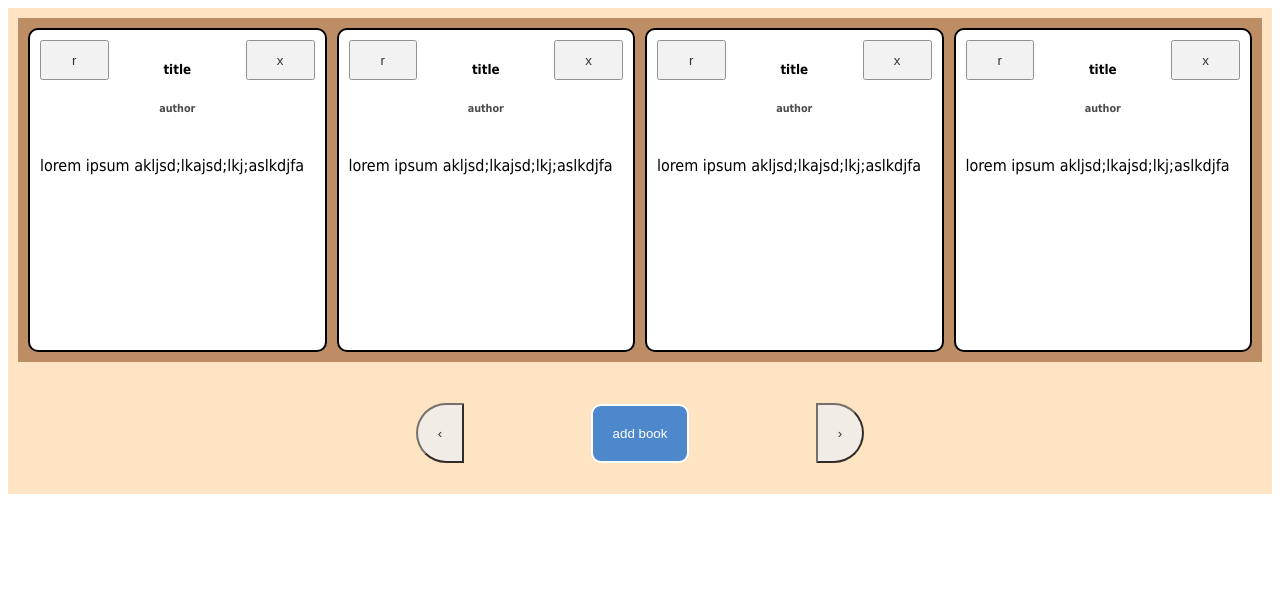
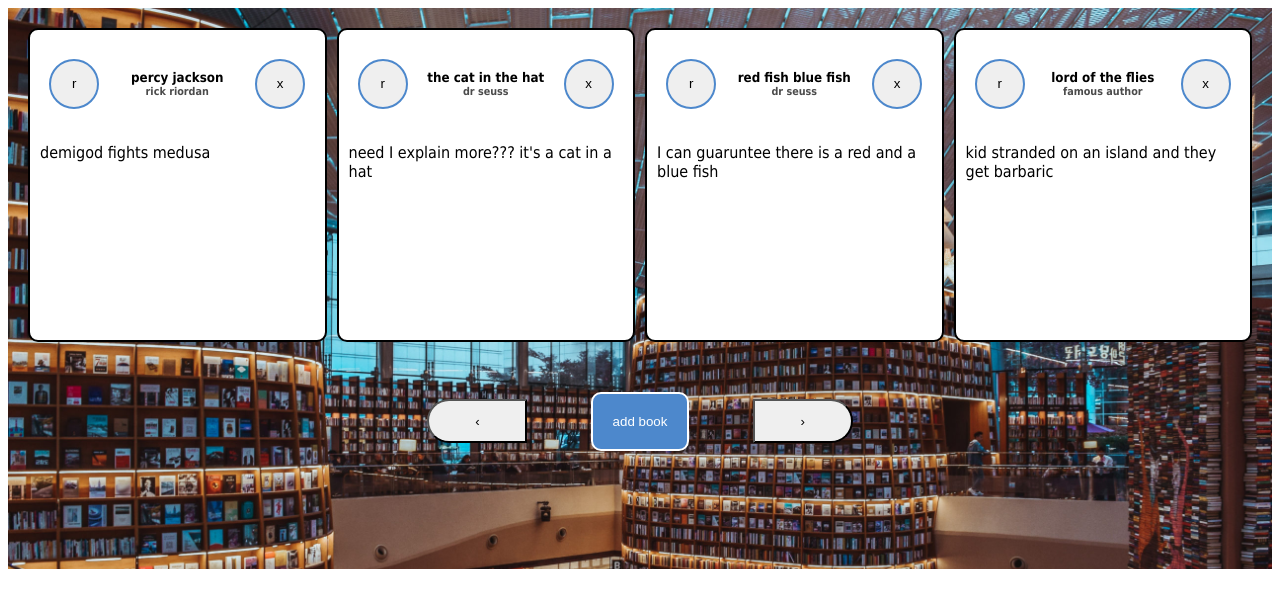
Before and after one commit to ryanjewik/library, a plain HTML site: page index.html in a window 1280 px wide. Drawn offline with Linux system fonts and the light colour scheme.

Commit message:
added book elements to book cards

```diff
--- a/index.html
+++ b/index.html
@@ -13,34 +13,33 @@
 
 </head>
 <body>
-    <script src="javascript.js"></script>
+
     <div id = "background">
-        <!--<img src = "images/library.jpg">-->
         <div id ="library">
             <div class = "book">
                 <div class = "card-head">
                     <button class = "read-btn">r</button>
                     <div class ="title-author">
-                        <h5>title</h5>
-                        <h6>author</h6>
+                        <h5 id = "b1-title">title</h5>
+                        <h6 id = "b1-author">author</h6>
                     </div>
                     <button class = "remove-btn">x</button>
                 </div>
                 <div class = "card-body">
-                    <p>lorem ipsum akljsd;lkajsd;lkj;aslkdjfa</p>
+                    <p id = "b1-synopsis">lorem ipsum akljsd;lkajsd;lkj;aslkdjfa</p>
                 </div>
             </div>
             <div class = "book">
                 <div class = "card-head">
                     <button class = "read-btn">r</button>
                     <div class ="title-author">
-                        <h5>title</h5>
-                        <h6>author</h6>
+                        <h5 id = "b2-title">title</h5>
+                        <h6 id = "b2-author">author</h6>
                     </div>
                     <button class = "remove-btn">x</button>
                 </div>
                 <div class = "card-body">
-                    <p>lorem ipsum akljsd;lkajsd;lkj;aslkdjfa</p>
+                    <p id = "b2-synopsis">lorem ipsum akljsd;lkajsd;lkj;aslkdjfa</p>
                 </div>
             </div>
 
@@ -48,34 +47,35 @@
                 <div class = "card-head">
                     <button class = "read-btn">r</button>
                     <div class ="title-author">
-                        <h5>title</h5>
-                        <h6>author</h6>
+                        <h5 id = "b3-title">title</h5>
+                        <h6 id = "b3-author">author</h6>
                     </div>
                     <button class = "remove-btn">x</button>
                 </div>
                 <div class = "card-body">
-                    <p>lorem ipsum akljsd;lkajsd;lkj;aslkdjfa</p>
+                    <p id = "b3-synopsis">lorem ipsum akljsd;lkajsd;lkj;aslkdjfa</p>
                 </div>
             </div>
             <div class = "book">
                 <div class = "card-head">
                     <button class = "read-btn">r</button>
                     <div class ="title-author">
-                        <h5>title</h5>
-                        <h6>author</h6>
+                        <h5 id = "b4-title">title</h5>
+                        <h6 id = "b4-author">author</h6>
                     </div>
                     <button class = "remove-btn">x</button>
                 </div>
                 <div class = "card-body">
-                    <p>lorem ipsum akljsd;lkajsd;lkj;aslkdjfa</p>
+                    <p id = "b4-synopsis">lorem ipsum akljsd;lkajsd;lkj;aslkdjfa</p>
                 </div>
             </div>
         </div>
         <div id = "ui">
-            <button class = "nav-btns" id = "left">&#8249</button>
-            <button id = "add-book-btn">add book</button>
-            <button class = "nav-btns" id = "right">&#8250</button>
+            <button class = "nav-btns" id = "left" onclick = "displayBooks(-4)">&#8249</button>
+            <button id = "add-book-btn" onclick = "addBookToLibrary()">add book</button>
+            <button class = "nav-btns" id = "right" onclick = "displayBooks(4)">&#8250</button>
         </div>
     </div>
+    <script src="javascript.js"></script>
 </body>
 </html>
--- a/javascript.js
+++ b/javascript.js
@@ -1,5 +1,7 @@
 const myLibrary = [];
 var librarySize = 0;
+const bookDisplay = [];
+currIdx = 0;
 
 //Book class
 class Book{
@@ -22,6 +24,18 @@ function populateLibrary(){
     myLibrary.push(book);
     var book = new Book("lord of the flies", "famous author", "kid stranded on an island and they get barbaric", 7897890789);
     myLibrary.push(book);
+    var book = new Book("book a", "me myself and I", "kyou ha gimu wo yasumimashita", 1236781234561);
+    myLibrary.push(book);
+    var book = new Book("book b", "nobody", "this is a javascript project that's taking too long", 7983218764324);
+    myLibrary.push(book);
+    var book = new Book("book c", "random", "hajimemashite hideo to moushimasu", 1234564561231);
+    myLibrary.push(book);
+    var book = new Book("book d", "on the come up", "test test test", 7899879873211);
+    myLibrary.push(book);
+    var book = new Book("book e", "kanye west", "uhhh what?", 7650984321231);
+    myLibrary.push(book);
+    console.log("library populated!");
+    librarySize = 9;
 }
 
 //adds book to library
@@ -91,25 +105,37 @@ function findBook(ISBNinput){
 }
 
 function displayBooks(idx){//chooses four books to display to the user
-    for (let i = 0; i < display.length; i++){
-        display.pop()
+    console.log("books being changed")
+    currIdx += idx;
+    for (let i = 0; i < bookDisplay.length; i++){
+        bookDisplay.pop()
     }
     if (librarySize >= 4){
         booksAdded = 0;
         while(booksAdded < 4){
-            display.push(myLibrary[idx]);
-            idx++;
-            if (idx >= librarySize){
-                idx = 0;
+            bookDisplay.push(myLibrary[currIdx]);
+            currIdx++;
+            if (currIdx >= librarySize){
+                currIdx = 0;
             }
             booksAdded++;
+            console.log("book added to display!")
         }
     }
+    for (let i = 1; i <= bookDisplay.length; i++){
+        let num = i -1;
+        document.getElementById("b"+ i +"-title").innerHTML = bookDisplay[num].title;
+        document.getElementById("b"+i+"-author").innerHTML = bookDisplay[num].author;
+        document.getElementById("b"+i+"-synopsis").innerHTML = bookDisplay[num].synopsis;
+    }
+    console.log("book display complete!")
 
 }
 
+
+
 populateLibrary();
-const display = [];
+displayBooks(0);
 
 
 //addBookToLibrary();
--- a/style.css
+++ b/style.css
@@ -1,16 +1,16 @@
-#background img{
-    height: 500px;
-    width: auto;
-}
+
 #background{
     background-color: bisque;
     display: grid;
-    grid-template-rows: 6fr 2fr;
+    grid-template-rows: 12fr 1fr 2fr 4fr;
+    background-image: url("images/library.jpg");
+    background-size: cover;
 }
 
 /*----------library----------*/
 #library{
-    background-color: rgb(189, 141, 102);
+    /*background-color: rgb(189, 141, 102);*/
+    grid-row: 1;
     display: grid;
     grid-template-columns: 3fr 3fr 3fr 3fr;
     margin: 10px;
@@ -24,39 +24,55 @@
     border-width: 2px;
     padding: 10px;
     display: grid;
-    grid-template-rows: 2fr 4fr;
+    grid-template-rows: 3fr 7fr;
 }
 
 /*----------card head----------*/
 .card-head{
     grid-row: 1;
+    align-items: center;
+    justify-content: center;
     display: grid;
     grid-template-columns: 1fr 2fr 1fr;
 }
 .title-author{
     grid-column: 2;
     text-align: center;
+
 }
 .title-author h6{
     opacity: .7;
+    margin: 0px;
+}
+.title-author h5{
+    padding: 0px;
+    margin: 0px;
 }
 .read-btn, .remove-btn{
-    height: 40%;
-    width: auto;
-    opacity: .8;
+    height: 50px;
+    width: 50px;
+    border-radius: 100px;
+    border-style: solid;
+    border-color: rgb(77, 136, 204);
+    display: flex;
+    justify-content: center;
+    align-items: center;
+    align-self: center;
+    justify-self: center;
+
 }
 /*----------ui----------*/
 #ui{
-    grid-row: 2;
+    grid-row: 3;
     display: flex;
     justify-content: center;
     align-items: center;
 }
 .nav-btns{
     height: 50%;
-    margin: auto 10%;
+    width: 100px;
+    margin: auto 5%;
     padding: 20px;
-    opacity: .8;
     display: flex;
     justify-content: center;
     align-items: center;
```
